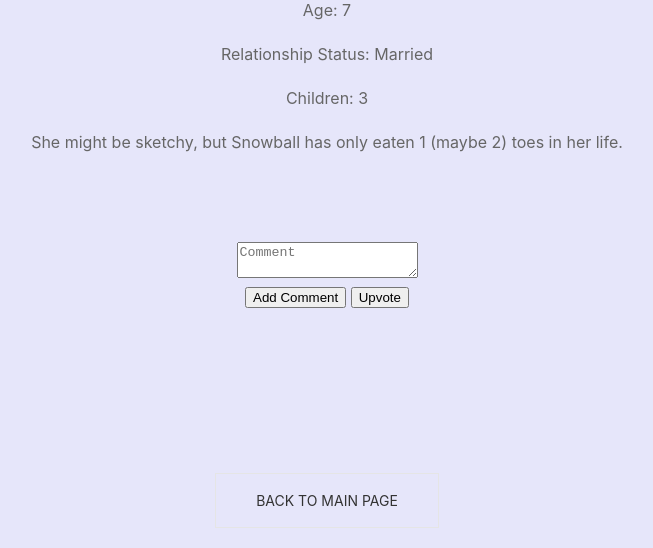
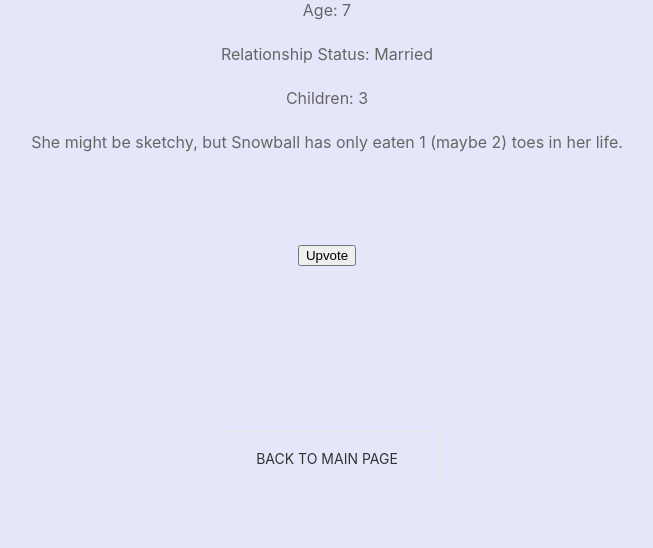
Before and after one commit to cassie-s/the-dog-blog, a Node server app: page /snowball in a window 1280 px wide. Shown: the part 422-970 px from the top of the page, without its empty margins (313-966 px from the left). Run offline with Node 20, Linux system fonts and the light colour scheme; some libraries are stand-ins or nearby versions.

Commit message:
updated dogs comment logic

```diff
--- a/views/snowball.handlebars
+++ b/views/snowball.handlebars
@@ -37,26 +37,41 @@
           <ul class="list-group"></ul>
         </div>
       </div>
-        <textarea class="note-textarea" placeholder="Comment"></textarea>
-        <i class="fas fa-save text-light save-note"></i>
-        <div>
-          <button type="submit">Add Comment</button>
+                {{#if loggedIn}}
+      <form class="comment-form">
+      <div>
+        <textarea name="comment-body"></textarea>
+      </div>
+      <div>
+        <button type="submit">Add Comment</button>
+      </div>
+      </form>
+      {{/if}}
+
+      <div class="comments">
+      {{#each this}}
+      <section class="comment">
+        <div class="meta">
+          {{user.username}}
+        </div>
+        <div class="text">
+          {{comment_text}}
+        </div>
+      </section>
+      {{/each}}
+      </div>
           <button type="button" class="upvote-btn">Upvote</button>
         </div>
       </div>
     </div>
   </div>
 
-
-
-
-
-
-
+{{#if loggedIn}} --}}
+      <script async src="/javascript/comment.js"></script>
+{{/if}}
 </body>
 <br></br>
     <h1 class="uk-heading-2xlarge uk-text-center"><span><a href="/">
       <button class="uk-button uk-button-default uk-button-large">Back to main page</button></span></h1></a>
 </footer>
-<script src="/javascript/comment.js"></script>
 </html>
```
Also changed, not shown: views/mayo.handlebars (+24 -5 lines).
